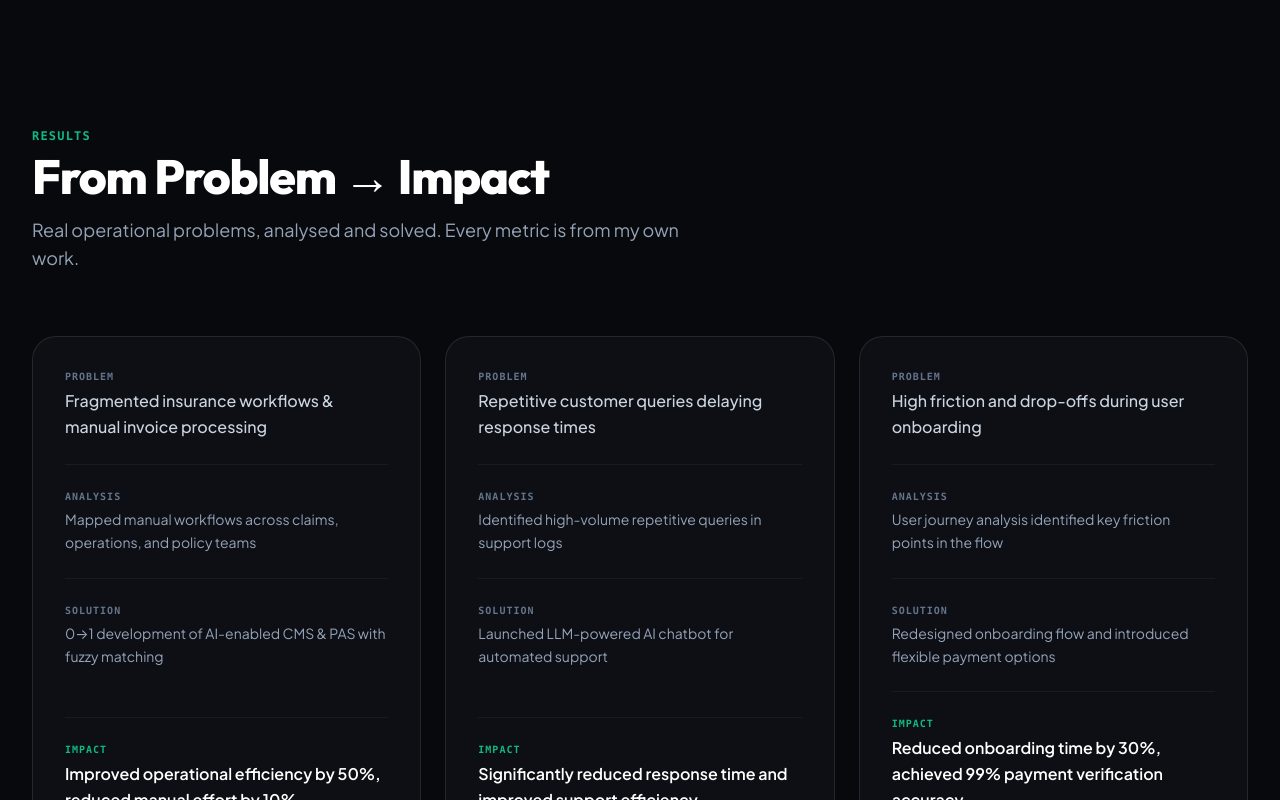
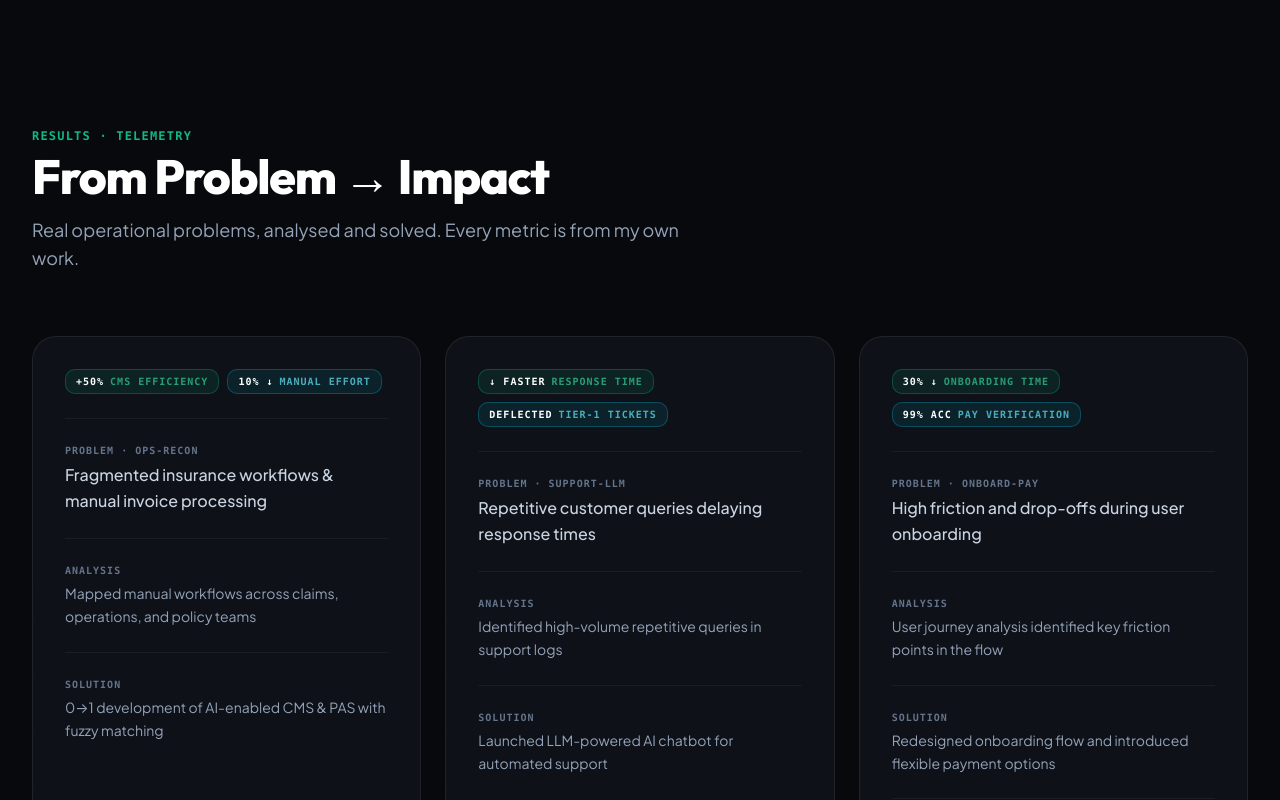
Before and after one commit to rdrahul1110/rahul-builds-products, a React (Vite) app: page / in a window 1280 px wide. Shown: the part 7040-7840 px from the top of the page. Built offline with nearby package versions, Linux system fonts and the light colour scheme; the HTML template or start-up script is replaced by a standard one.

Commit message:
Changes
Co-authored-by: rdrahul1110 <99540680+rdrahul1110@users.noreply.github.com>

```diff
--- a/src/components/Impact.tsx
+++ b/src/components/Impact.tsx
@@ -1,22 +1,37 @@
 const Impact = () => {
   const impacts = [
     {
+      code: "OPS-RECON",
       problem: "Fragmented insurance workflows & manual invoice processing",
       analysis: "Mapped manual workflows across claims, operations, and policy teams",
       solution: "0→1 development of AI-enabled CMS & PAS with fuzzy matching",
-      impact: "Improved operational efficiency by 50%, reduced manual effort by 10%"
+      impact: "Improved operational efficiency by 50%, reduced manual effort by 10%",
+      metrics: [
+        { label: "CMS EFFICIENCY", value: "+50%", tone: "emerald" },
+        { label: "MANUAL EFFORT", value: "10% ↓", tone: "cyan" }
+      ]
     },
     {
+      code: "SUPPORT-LLM",
       problem: "Repetitive customer queries delaying response times",
       analysis: "Identified high-volume repetitive queries in support logs",
       solution: "Launched LLM-powered AI chatbot for automated support",
-      impact: "Significantly reduced response time and improved support efficiency"
+      impact: "Significantly reduced response time and improved support efficiency",
+      metrics: [
+        { label: "RESPONSE TIME", value: "↓ FASTER", tone: "emerald" },
+        { label: "TIER-1 TICKETS", value: "DEFLECTED", tone: "cyan" }
+      ]
     },
     {
+      code: "ONBOARD-PAY",
       problem: "High friction and drop-offs during user onboarding",
       analysis: "User journey analysis identified key friction points in the flow",
       solution: "Redesigned onboarding flow and introduced flexible payment options",
-      impact: "Reduced onboarding time by 30%, achieved 99% payment verification accuracy"
+      impact: "Reduced onboarding time by 30%, achieved 99% payment verification accuracy",
+      metrics: [
+        { label: "ONBOARDING TIME", value: "30% ↓", tone: "emerald" },
+        { label: "PAY VERIFICATION", value: "99% ACC", tone: "cyan" }
+      ]
     }
   ];
 
@@ -25,7 +40,7 @@ const Impact = () => {
       <div className="mx-auto max-w-7xl px-4 sm:px-6 lg:px-8">
 
         <div className="mb-16">
-          <span className="text-xs font-mono font-bold tracking-widest text-emerald-500 uppercase mb-2 block">RESULTS</span>
+          <span className="text-xs font-mono font-bold tracking-widest text-emerald-500 uppercase mb-2 block">RESULTS · TELEMETRY</span>
           <h2 className="text-4xl sm:text-5xl font-extrabold font-display tracking-tight text-white mb-4">
             From Problem → Impact
           </h2>
@@ -38,24 +53,39 @@ const Impact = () => {
           {impacts.map((item, i) => (
             <div
               key={i}
-              className="rounded-3xl border border-white/10 bg-[#0D0F14] p-8 shadow-sm hover-lift hover:border-emerald-500/30 transition-all duration-300 flex flex-col h-full"
+              className="group rounded-3xl glass-panel edge-glow p-8 shadow-sm hover-lift transition-all duration-300 flex flex-col h-full relative overflow-hidden"
             >
-              <div className="mb-6">
-                <span className="text-[10px] font-mono font-bold tracking-widest text-slate-500 uppercase block mb-1">PROBLEM</span>
+              <div className="pointer-events-none absolute inset-0 grid-bg opacity-[0.12]"></div>
+
+              {/* Telemetry metric chips */}
+              <div className="relative flex flex-wrap gap-2 mb-6">
+                {item.metrics.map((m, k) => (
+                  <span
+                    key={k}
+                    className={`data-chip ${m.tone === "emerald" ? "chip-emerald metric-pulse" : "chip-cyan"}`}
+                  >
+                    <span className="text-white">{m.value}</span>
+                    <span className="opacity-70">{m.label}</span>
+                  </span>
+                ))}
+              </div>
+
+              <div className="relative mb-6 border-t border-white/5 pt-6">
+                <span className="text-[10px] font-mono font-bold tracking-widest text-slate-500 uppercase block mb-1">PROBLEM · {item.code}</span>
                 <p className="text-slate-300 font-medium leading-relaxed">{item.problem}</p>
               </div>
 
-              <div className="mb-6 border-t border-white/5 pt-6">
+              <div className="relative mb-6 border-t border-white/5 pt-6">
                 <span className="text-[10px] font-mono font-bold tracking-widest text-slate-500 uppercase block mb-1">ANALYSIS</span>
                 <p className="text-slate-400 text-sm leading-relaxed">{item.analysis}</p>
               </div>
 
-              <div className="mb-6 border-t border-white/5 pt-6">
+              <div className="relative mb-6 border-t border-white/5 pt-6">
                 <span className="text-[10px] font-mono font-bold tracking-widest text-slate-500 uppercase block mb-1">SOLUTION</span>
                 <p className="text-slate-400 text-sm leading-relaxed">{item.solution}</p>
               </div>
 
-              <div className="mt-auto border-t border-white/5 pt-6">
+              <div className="relative mt-auto border-t border-white/5 pt-6">
                 <span className="text-[10px] font-mono font-bold tracking-widest text-emerald-500 uppercase block mb-1">IMPACT</span>
                 <p className="text-white font-bold leading-relaxed">{item.impact}</p>
               </div>
```
